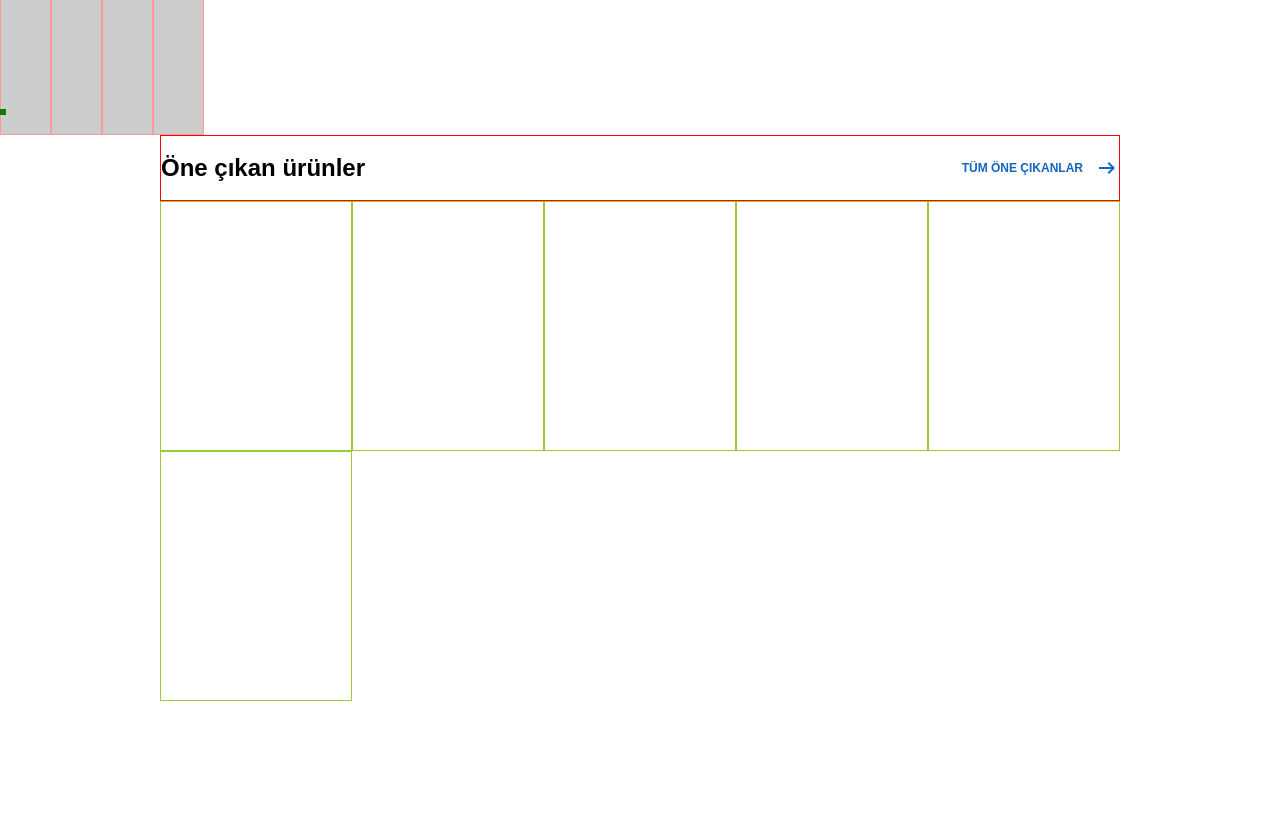
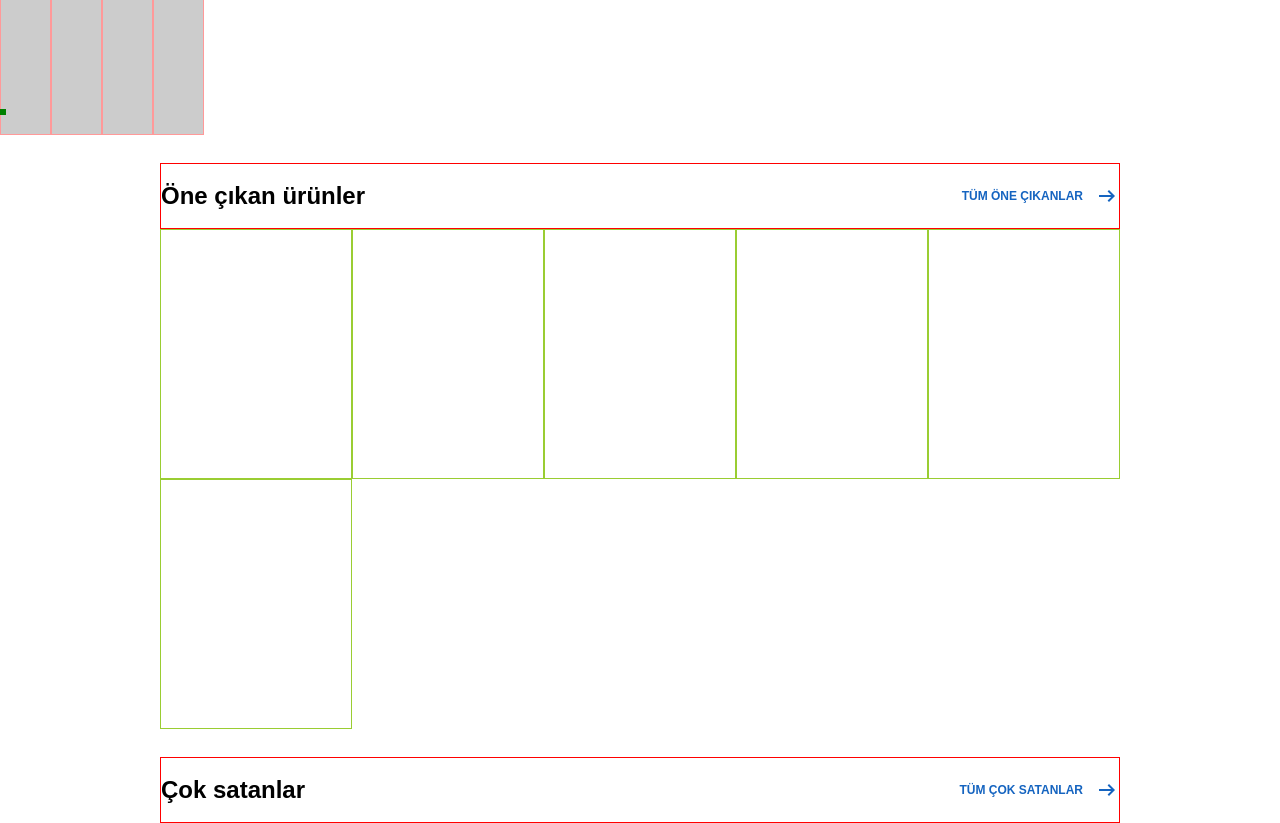
Before and after one commit to kahramanX/frontend-test-case, a website built with webpack: page src/index.html in a window 1280 px wide. Shown: the part 340-1163 px from the top of the page. Before the commit the page ends 1041 px from the top, so only its background shows below. Built offline with nearby package versions, Linux system fonts and the light colour scheme.

Commit message:
bestseller products section styled

```diff
--- a/src/assets/styles/widgets.scss
+++ b/src/assets/styles/widgets.scss
@@ -9,6 +9,8 @@ section {
 #featured-products-section {
   @include responsive-container;
   @include product-section-title;
+  margin-top: 28px;
+  margin-bottom: 28px;
 
   .sorted-grid-products {
     display: grid;
@@ -32,3 +34,8 @@ section {
     }
   }
 }
+
+#bestseller-products-section {
+  @include responsive-container;
+  @include product-section-title;
+}
--- a/src/index.html
+++ b/src/index.html
@@ -105,6 +105,20 @@
         </div>
     </section>
 
+    <section id="bestseller-products-section">
+        <div class="section-title-container">
+            <div class="section-title-left">
+                <h2>Çok satanlar</h2>
+            </div>
+            <div class="section-title-right">
+                <a href="#">TÜM ÇOK SATANLAR</a>
+                <span class="material-symbols-outlined">
+                    arrow_right_alt
+                </span>
+            </div>
+        </div>
+    </section>
+
     <script>
         let swiper = Swiper(".MainSlider", {
             // Optional parameters
```
